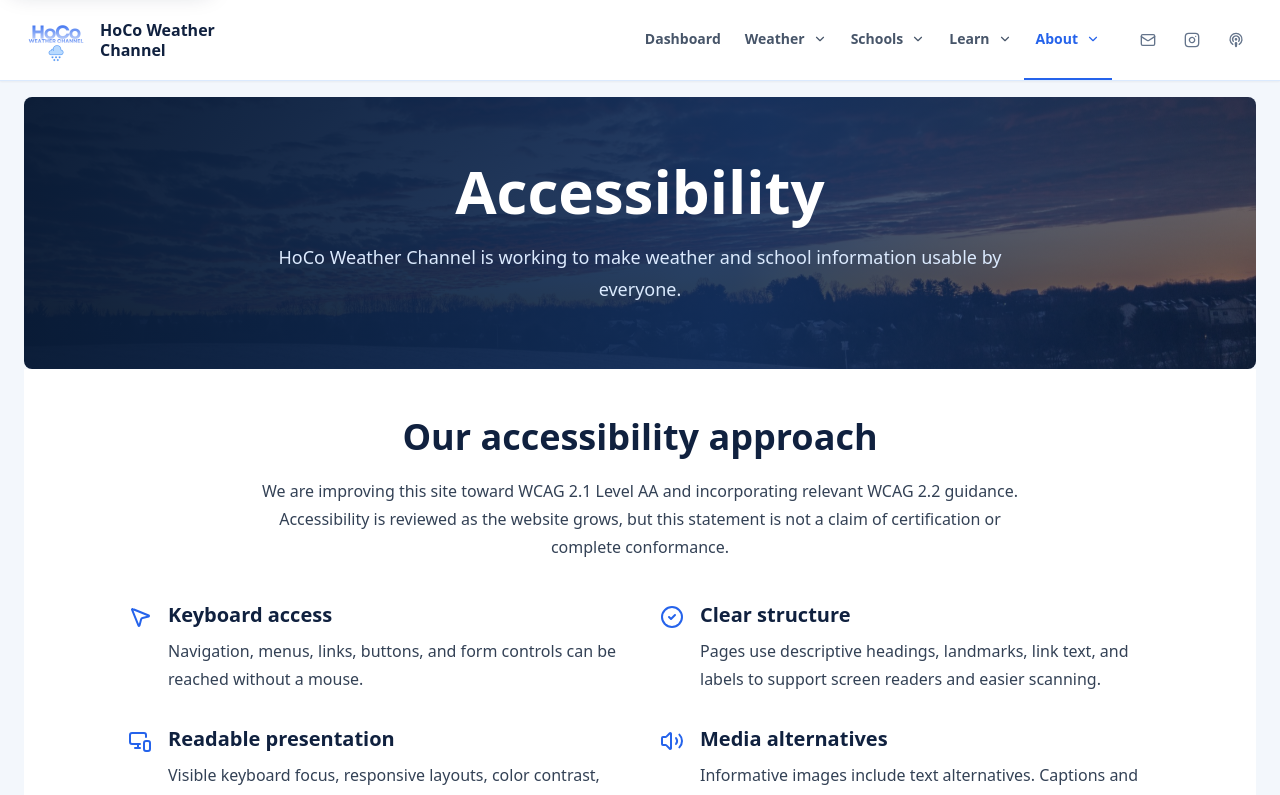
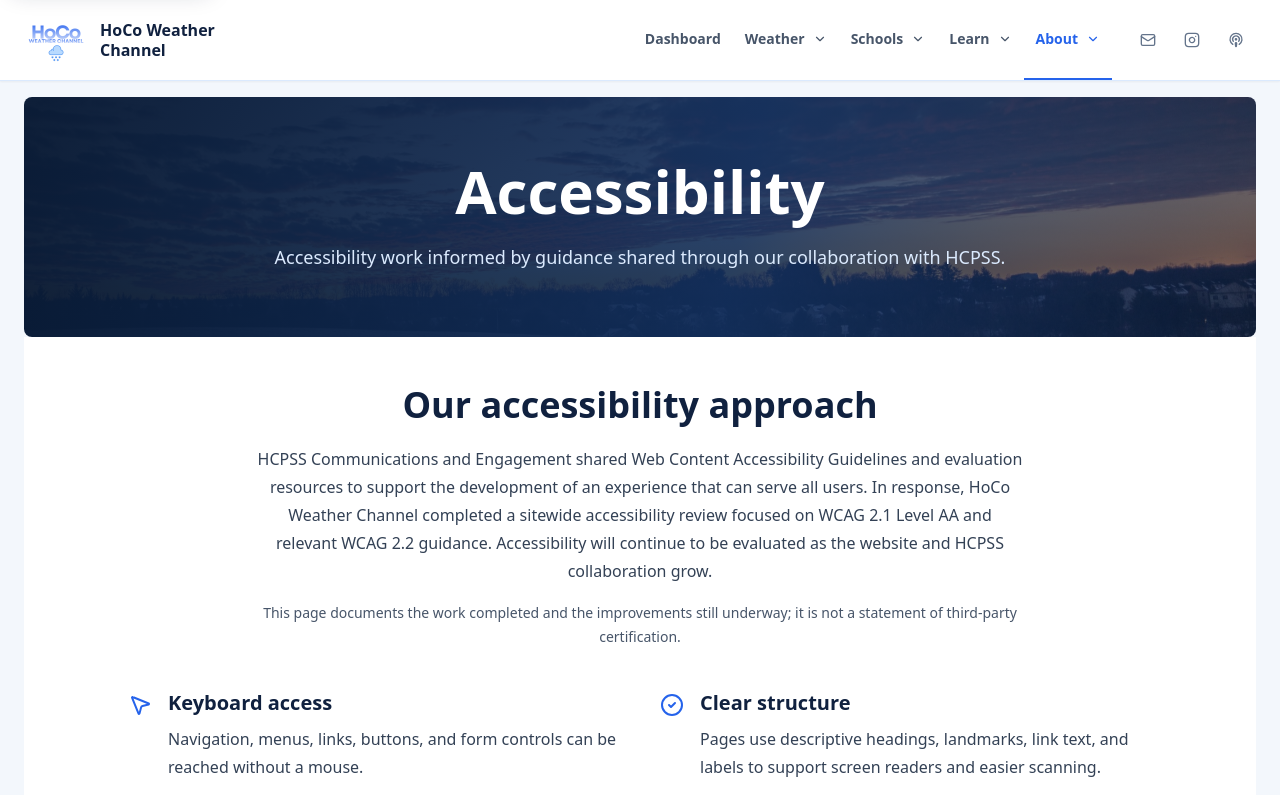
Before and after one commit to davidliu-2008/HoCoWX, a Next.js app: page /accessibility in a window 1280 px wide. Shown: the top 795 px of the page. Built offline with nearby package versions, Linux system fonts and the light colour scheme.

Commit message:
Connect accessibility work to HCPSS guidance

```diff
--- a/app/accessibility/page.tsx
+++ b/app/accessibility/page.tsx
@@ -6,7 +6,7 @@ import { SiteFooter } from "@/components/SiteFooter";
 
 export const metadata: Metadata = {
   title: "Accessibility | HoCo Weather Channel",
-  description: "Accessibility features, ongoing improvements, and contact information for HoCo Weather Channel."
+  description: "How HoCo Weather Channel is applying accessibility guidance shared through its work with HCPSS."
 };
 
 const features = [
@@ -41,7 +41,7 @@ export default function AccessibilityPage() {
         <div className="mx-auto max-w-4xl">
           <h1 className="text-4xl font-black leading-tight sm:text-6xl">Accessibility</h1>
           <p className="mx-auto mt-5 max-w-3xl text-lg leading-8">
-            HoCo Weather Channel is working to make weather and school information usable by everyone.
+            Accessibility work informed by guidance shared through our collaboration with HCPSS.
           </p>
         </div>
       </header>
@@ -50,7 +50,10 @@ export default function AccessibilityPage() {
         <div className="mx-auto max-w-5xl text-center">
           <h2 className="text-3xl font-black text-ink sm:text-4xl">Our accessibility approach</h2>
           <p className="mx-auto mt-5 max-w-3xl text-base leading-7 text-slate-700">
-            We are improving this site toward WCAG 2.1 Level AA and incorporating relevant WCAG 2.2 guidance. Accessibility is reviewed as the website grows, but this statement is not a claim of certification or complete conformance.
+            HCPSS Communications and Engagement shared Web Content Accessibility Guidelines and evaluation resources to support the development of an experience that can serve all users. In response, HoCo Weather Channel completed a sitewide accessibility review focused on WCAG 2.1 Level AA and relevant WCAG 2.2 guidance. Accessibility will continue to be evaluated as the website and HCPSS collaboration grow.
+          </p>
+          <p className="mx-auto mt-4 max-w-3xl text-sm leading-6 text-slate-600">
+            This page documents the work completed and the improvements still underway; it is not a statement of third-party certification.
           </p>
         </div>
 
```
